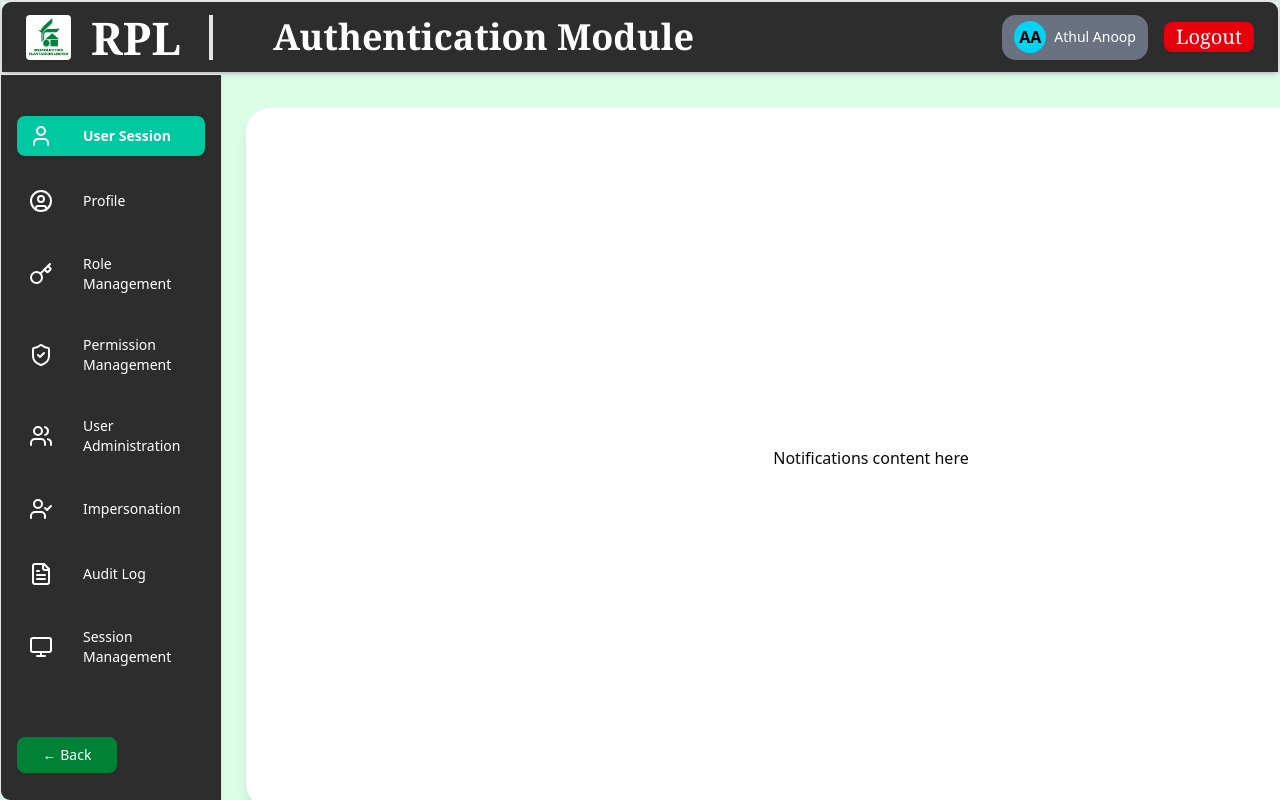
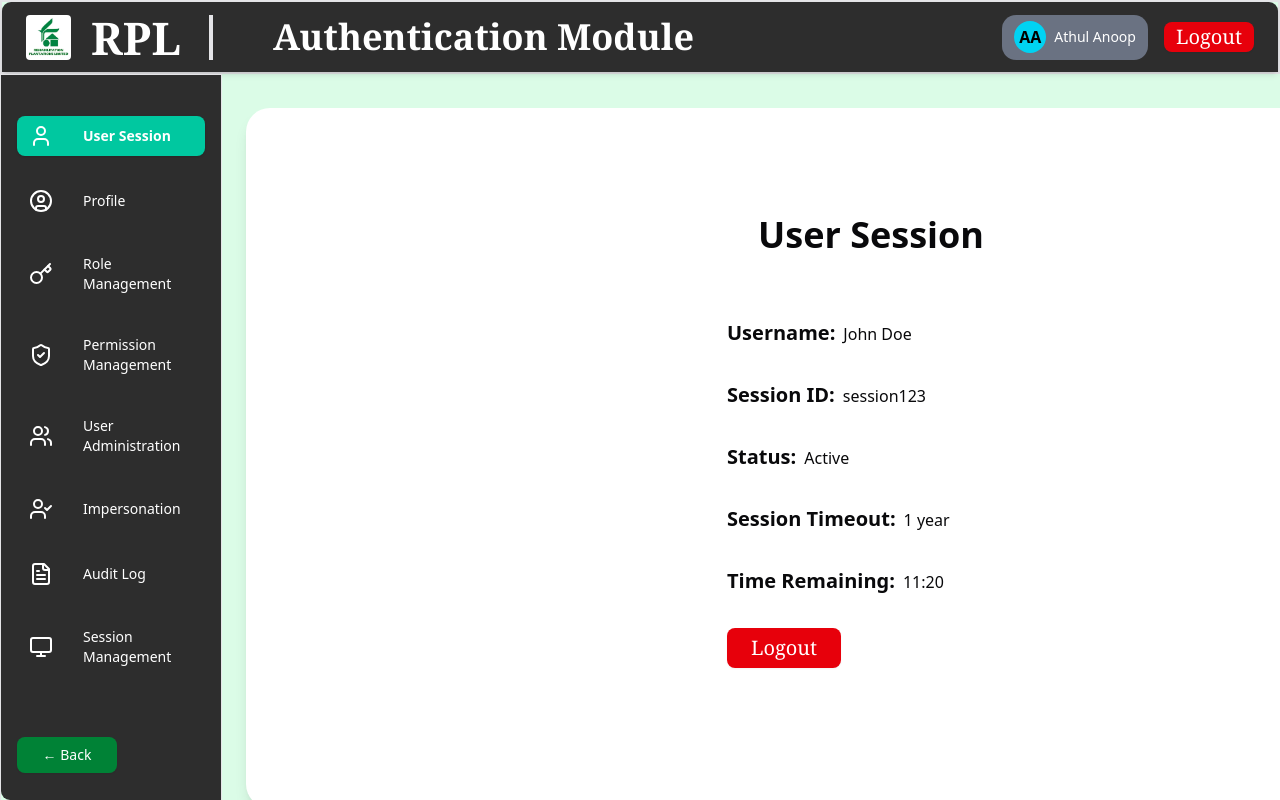
Before and after one commit to parikz45/rpl_erp, a Next.js app in the folder apps/client-web/: page /Authentication_Module/user_session in a window 1280 px wide. Built offline with nearby package versions, Linux system fonts and the light colour scheme.

Commit message:
user session

```diff
--- a/apps/client-web/src/app/Authentication_Module/user_session/page.tsx
+++ b/apps/client-web/src/app/Authentication_Module/user_session/page.tsx
@@ -1,10 +1,54 @@
+import { Button } from "@client-web/components/ui/button";
 import AuthenticationModuleLayout from "../AuthenticationModuleLayout";
 
 export default function UserSessionPage() {
     return (
         <AuthenticationModuleLayout>
-            {/* Your notifications page main content */}
-            <div>Notifications content here</div>
+
+            {/* notifications page main content */}
+            <div className="flex-1 flex flex-col items-center  ">
+                {/* title */}
+                <h2 className="text-[36px] text-center font-bold mb-4">User Session</h2>
+                {/* content */}
+                <div className="max-w-sm w-full bg-white p-6">
+                    <div className="py-4 px-6 ">
+                        <span className="font-bold text-[20px] ">Username:</span>
+                        <span className="text-[16px] ml-2">John Doe</span>
+                    </div>
+
+                    <div className="py-4 px-6 ">
+                        <span className="font-bold text-[20px] ">Session ID:</span>
+                        <span className="text-[16px] ml-2">session123</span>
+                    </div>
+
+                    <div className="py-4 px-6 ">
+                        <span className="font-bold text-[20px] ">Status:</span>
+                        <span className="text-[16px] ml-2">Active</span>
+                    </div>
+
+                    <div className="py-4 px-6 ">
+                        <span className="font-bold text-[20px] ">Session Timeout:</span>
+                        <span className="text-[16px] ml-2">1 year</span>
+                    </div>
+
+                    <div className="py-4 px-6 ">
+                        <span className="font-bold text-[20px] ">Time Remaining:</span>
+                        <span className="text-[16px] ml-2">11:20</span>
+                    </div>
+
+                    <div className="py-4 px-6 ">
+                        <Button
+                            className="font-serif text-[20px] h-[40px]"
+                            variant="destructive"
+                            size="lg"
+
+                        >
+                            Logout
+                        </Button>
+                    </div>
+                </div>
+            </div>
+
         </AuthenticationModuleLayout>
     );
 }
```
